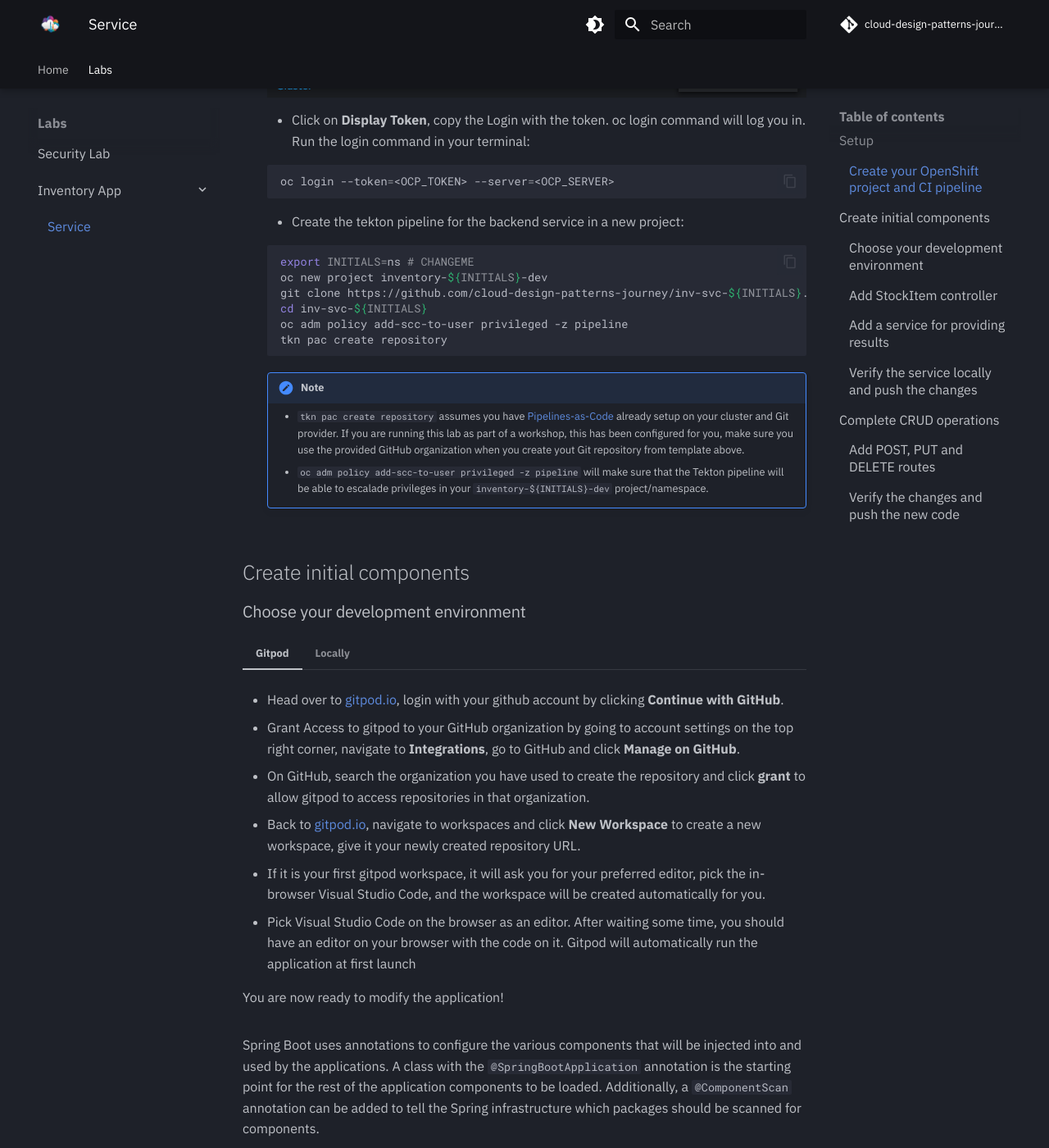
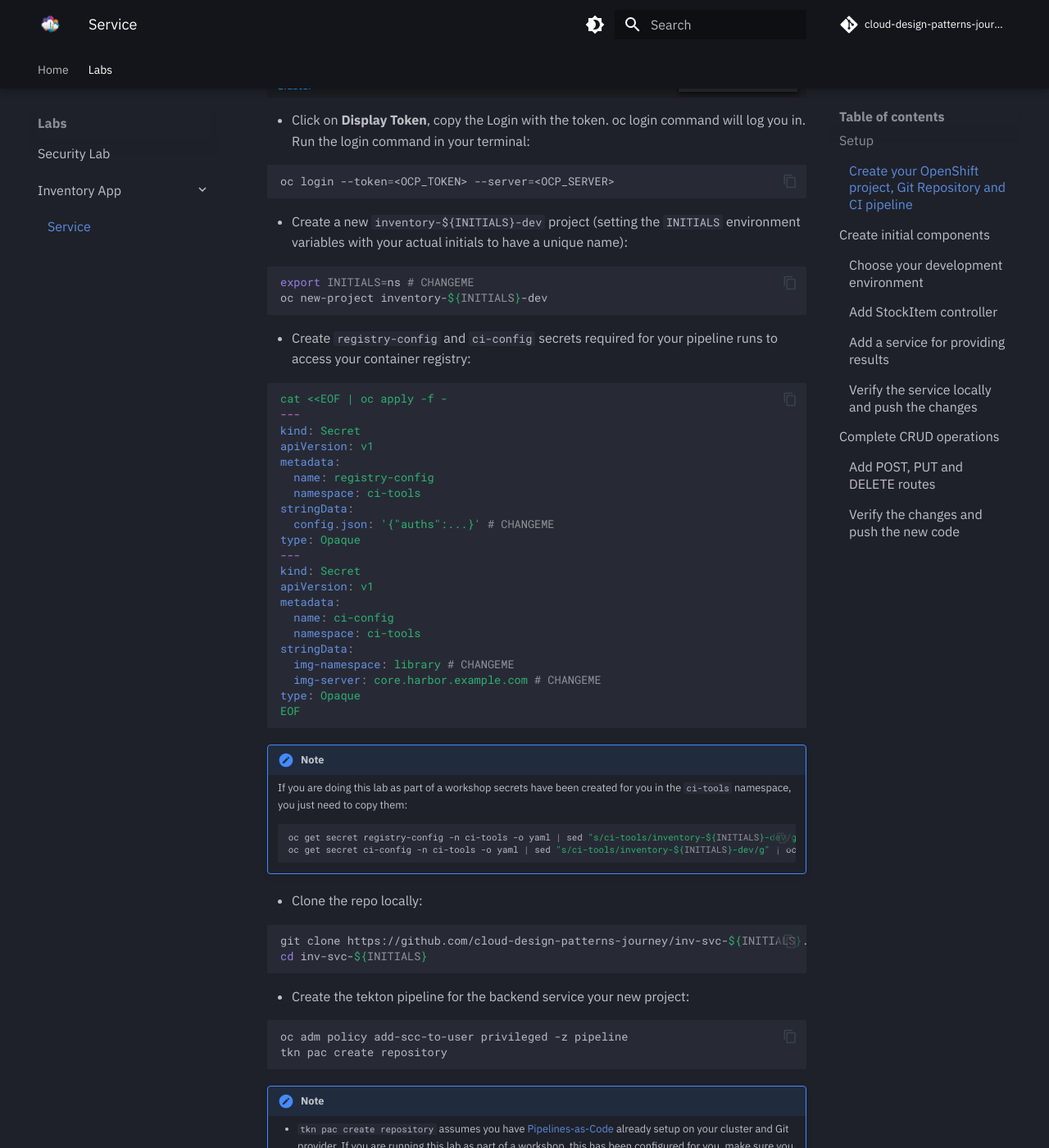
Before and after one commit to cloud-design-patterns-journey/docs, an MkDocs documentation site: the page built from docs/labs/inventory-app/inventory-service/index.md, in a window 1280 px wide and 1400 px high, scrolled down 771 px. Shown: the whole window at 82% size. Built offline with MkDocs 1.6.1 and Material for MkDocs 9.7.7, drawn with Linux system fonts in a browser that asks for light colours; comment, search, counter and statistics services are not loaded; some of the changed text lies outside the part shown.

Commit message:
Updates inventory service
Signed-off-by: NoeSamaille <noe.samaille@ibm.com>

````diff
--- a/docs/labs/inventory-app/inventory-service/index.md
+++ b/docs/labs/inventory-app/inventory-service/index.md
@@ -2,11 +2,11 @@
 
 ## Setup
 
-### Create your OpenShift project and CI pipeline
+### Create your OpenShift project, Git Repository and CI pipeline
 
 - Create a new repository for the service from the [Spring Boot Microservice](https://github.com/cloud-design-patterns-journey/template-java-spring/generate) template. Make the cloned repository public.
 
-    !!! note
+    !!! warning
         In order to prevent naming collisions if you are running this as part of a workshop, chose the GitHub organization you have been invited to as `Owner` and name the repository `inv-svc-${INITIALS}`, replacing `${INITIALS}` with your actual initials.
 
 - Deploy this application with Tekton:
@@ -24,13 +24,57 @@
       oc login --token=<OCP_TOKEN> --server=<OCP_SERVER>
       ```
 
-    - Create the tekton pipeline for the backend service in a new project:
+    - Create a new `inventory-${INITIALS}-dev` project (setting the `INITIALS` environment variables with your actual initials to have a unique name):
 
       ```sh
       export INITIALS=ns # CHANGEME
-      oc new project inventory-${INITIALS}-dev
+      oc new-project inventory-${INITIALS}-dev
+      ```
+
+    - Create `registry-config` and `ci-config` secrets required for your pipeline runs to access your container registry:
+
+      ```yaml
+      cat <<EOF | oc apply -f -
+      ---
+      kind: Secret
+      apiVersion: v1
+      metadata:
+        name: registry-config
+        namespace: ci-tools
+      stringData:
+        config.json: '{"auths":...}' # CHANGEME
+      type: Opaque
+      ---
+      kind: Secret
+      apiVersion: v1
+      metadata:
+        name: ci-config
+        namespace: ci-tools
+      stringData:
+        img-namespace: library # CHANGEME
+        img-server: core.harbor.example.com # CHANGEME
+      type: Opaque
+      EOF
+      ```
+
+    !!! note
+        If you are doing this lab as part of a workshop secrets have been created for you in the `ci-tools` namespace, you just need to copy them:
+
+          ```sh
+          oc get secret registry-config -n ci-tools -o yaml | sed "s/ci-tools/inventory-${INITIALS}-dev/g" | oc apply -f -
+          oc get secret ci-config -n ci-tools -o yaml | sed "s/ci-tools/inventory-${INITIALS}-dev/g" | oc apply -f -
+          ```
+
+    - Clone the repo locally:
+
+      ```sh
       git clone https://github.com/cloud-design-patterns-journey/inv-svc-${INITIALS}.git
       cd inv-svc-${INITIALS}
+      ```
+
+    - Create the tekton pipeline for the backend service your new project:
+
+      ```sh
       oc adm policy add-scc-to-user privileged -z pipeline
       tkn pac create repository
       ```
@@ -38,6 +82,23 @@
     !!! note
         - `tkn pac create repository` assumes you have [Pipelines-as-Code](https://pipelinesascode.com/docs/install/overview/) already setup on your cluster and Git provider. If you are running this lab as part of a workshop, this has been configured for you, make sure you use the provided GitHub organization when you create yout Git repository from template above.
         - `oc adm policy add-scc-to-user privileged -z pipeline` will make sure that the Tekton pipeline will be able to escalade privileges in your `inventory-${INITIALS}-dev` project/namespace.
+
+    - In OpenShift console (**Pipelines Section > Pipelines > Repositories**), edit the newly created `Repository` YAML to add cluster specific configuration (e.g. image repository):
+
+      ```yaml
+      ...
+      spec:
+        params:
+          - name: img-server
+            secret_ref:
+              name: ci-config
+              key: img-server
+          - name: img-namespace
+            secret_ref:
+              name: ci-config
+              key: img-namespace
+      ...
+      ```
 
 ## Create initial components
 
@@ -68,11 +129,16 @@ for components.
 
 We will start by creating the initial application component.
 
-- Create a class named `Application` in the `com.ibm.inventory_management.app` package.
+- Copy the template app into a new `inventory_management` app:
 
-- Add the `@SpringBootApplication` and `@ComponentScan` annotation to the class. The `@ComponentScan`
-  annotation should include `com.ibm.inventory_management.*`, `com.ibm.cloud_native_toolkit.*`, and `com.ibm.health`
-  packages.
+  ```sh
+  mv src/main/java/com/ibm/hello src/main/java/com/ibm/inventory_management
+  sed -i -e 's/com.ibm.hello/com.ibm.inventory_management/g' src/main/java/com/ibm/inventory_management/*/*.java
+  rm src/main/java/com/ibm/inventory_management/HelloWatsonApplication.java
+  ```
+
+- Create a class named `Application` in the `com.ibm.inventory_management.app` package and add the `@SpringBootApplication` and `@ComponentScan` annotation to the class. The `@ComponentScan`
+  annotation should include `com.ibm.inventory_management.*`, `com.ibm.cloud_native_toolkit.*`, and `com.ibm.health` packages:
 
   ```java title="src/main/java/com/ibm/inventory_management/app/Application.java"
   package com.ibm.inventory_management.app;
@@ -116,21 +179,18 @@ We will start by creating the initial application component.
           return application.sources(Application.class);
       }
   }
-  ```
 
-- Delete `application.app`
-
-  ```
-  git rm -r src/main/java/application/
   ```
 
 - Commit and push the changes to Git.
 
   ```bash
   git add .
-  git commit -m "Adds Application and Removes default Application class"
+  git commit -s -m "Adds Application and Removes sample app"
   git push
   ```
+
+- The CI pipeline should kick off. Once complete, you will be able to test the deployed service by going to the service route (accessible from openshift Console, or by running `oc get route`).
 
 ### Add StockItem controller
 
@@ -279,9 +339,11 @@ for the REST service.
 
   ```bash
   git add .
-  git commit -m "Adds StockItemController"
+  git commit -s -m "Adds StockItemController"
   git push
   ```
+
+- The CI pipeline should kick off. Once complete, you will be able to test the deployed service by going to the service route (accessible from openshift Console, or by running `oc get route`).
 
 ### Add a service for providing results
 
@@ -553,20 +615,6 @@ should be placed in a component that is given a `@Service` annotation.
   }
   ```
 
-- Replace the `api()` method in the SwaggerDocket class to restrict the swagger page to only show the `/stock-items` API
-
-  ```java title="src/main/java/com/ibm/cloud_native_toolkit/swagger/SwaggerDocket.java"
-  @Bean
-  public Docket api() {
-    return new Docket(DocumentationType.SWAGGER_2)
-            .select()
-            .apis(buildApiRequestHandler()::test)
-            .paths(PathSelectors.regex(".*stock-item.*"))
-            .build()
-            .apiInfo(buildApiInfo());
-  }
-  ```
-
 ### Verify the service locally and push the changes
 
 - Start the application
@@ -592,11 +640,11 @@ should be placed in a component that is given a `@Service` annotation.
 
   ```bash
   git add .
-  git commit -m "Adds StockItem service implementation"
+  git commit -s -m "Adds StockItem service implementation"
   git push
   ```
 
-- The pipeline should kick off and you will be able to see the running service by running `oc endpoints -n dev-{initials}` and selecting the route of your service
+- The CI pipeline should kick off. Once complete, you will be able to test the deployed service by going to the service route (accessible from openshift Console, or by running `oc get route`).
 
 ## Complete CRUD operations
 ### Add POST, PUT and DELETE routes
@@ -745,6 +793,8 @@ should be placed in a component that is given a `@Service` annotation.
 
   ```bash
   git add .
-  git commit -m "Added CRUD operations"
+  git commit -s -m "Added CRUD operations"
   git push
   ```
+
+- The CI pipeline should kick off. Once complete, you will be able to test the deployed service by going to the service route (accessible from openshift Console, or by running `oc get route`).
````
Also changed, not shown: other parts of docs/labs/inventory-app/inventory-service/index.md (+1 -4 lines).
